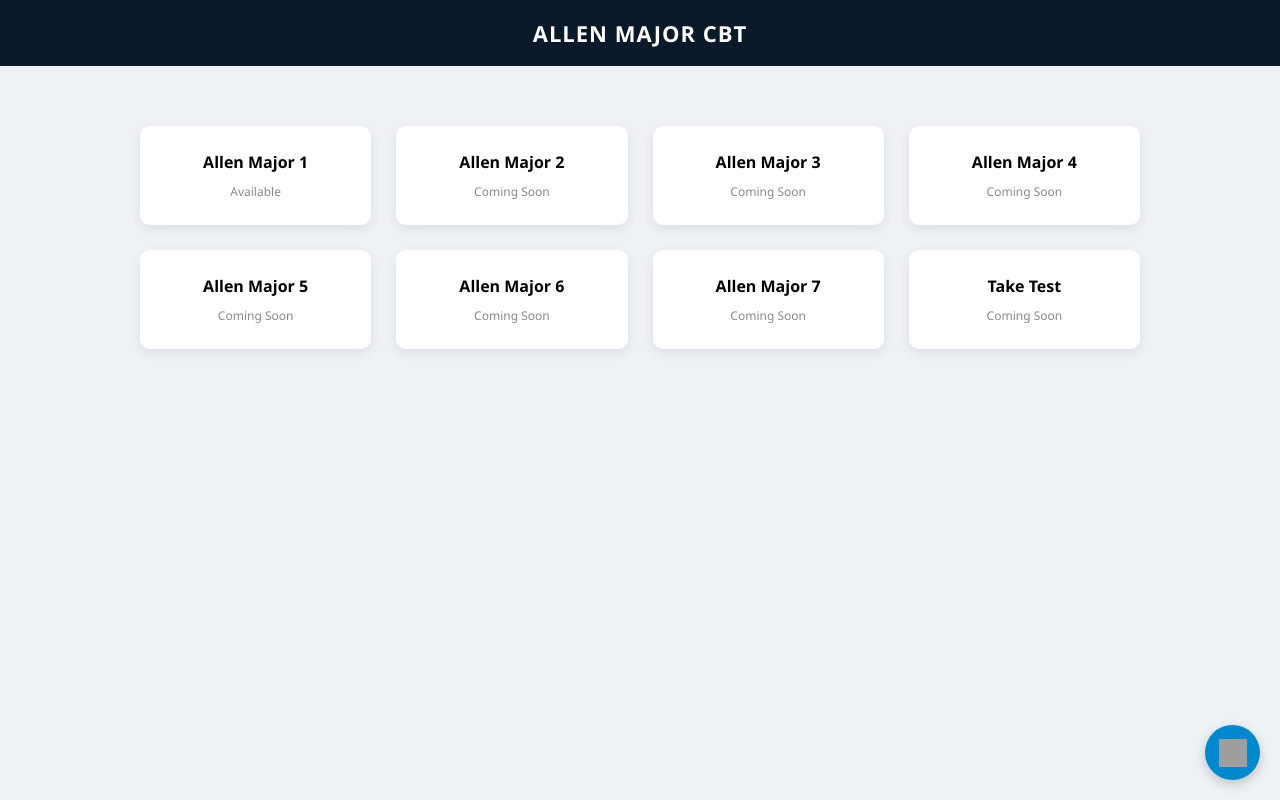
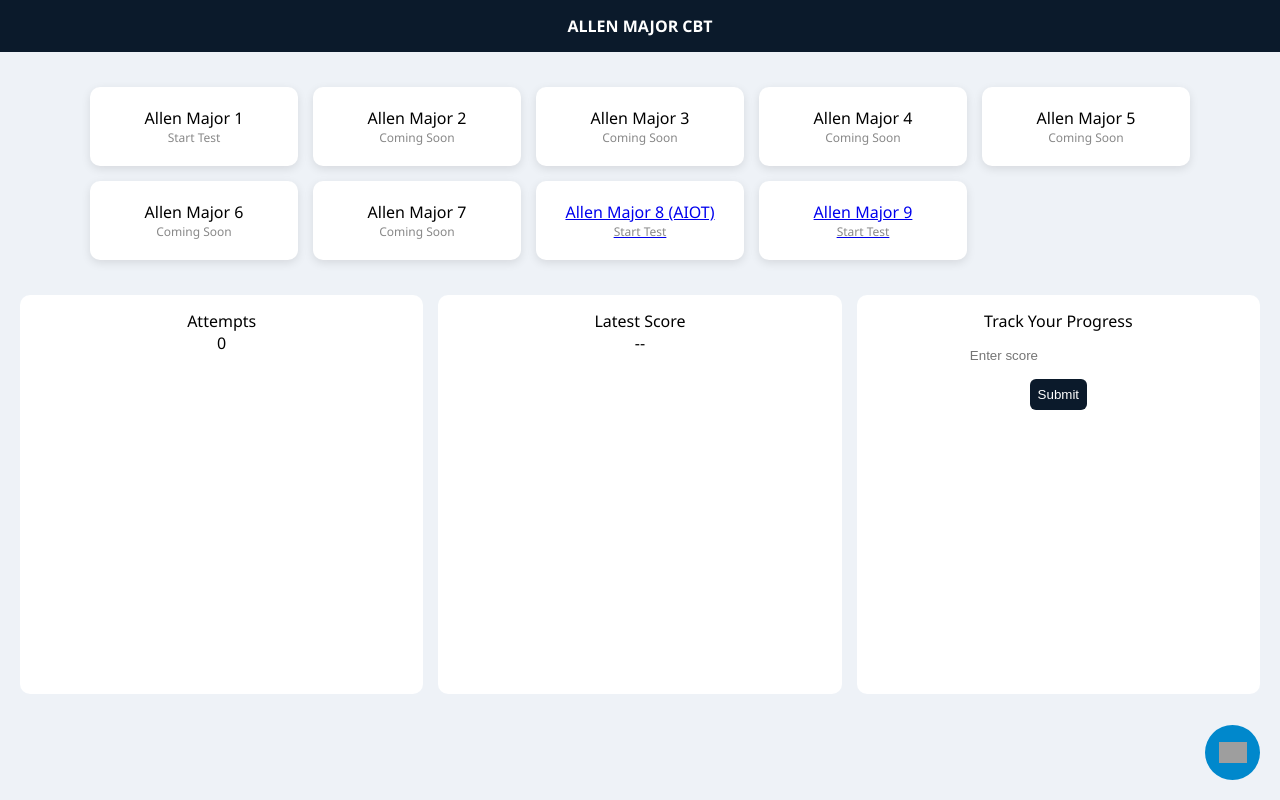
Before and after one commit to hydrogenwithhelium/ALLEN-MAJOR, a plain HTML site: page index.html in a window 1280 px wide. Drawn offline with Linux system fonts and the light colour scheme; grey boxes are pictures that could not be loaded.

Commit message:
Update index.html

```diff
--- a/index.html
+++ b/index.html
@@ -1,134 +1,96 @@
 <!DOCTYPE html><html lang="en">
 <head>
-  <meta charset="UTF-8">
-  <meta name="viewport" content="width=device-width, initial-scale=1.0">
-  <title>ALLEN MAJOR CBT</title>  <style>
-    body {
-      margin: 0;
-      font-family: 'Segoe UI', Tahoma, sans-serif;
-      background: #eef2f7;
-    }
+<meta charset="UTF-8">
+<meta name="viewport" content="width=device-width, initial-scale=1.0">
+<title>ALLEN MAJOR CBT</title><style>
+body{margin:0;font-family:'Segoe UI',sans-serif;background:#eef2f7}
+header{background:#0b1a2b;color:#fff;padding:15px;text-align:center;font-weight:600;position:sticky;top:0}
+.container{max-width:1100px;margin:20px auto;padding:15px;display:grid;grid-template-columns:repeat(auto-fit,minmax(180px,1fr));gap:15px}
+.tile{background:#fff;padding:20px;border-radius:10px;text-align:center;cursor:pointer;box-shadow:0 3px 10px rgba(0,0,0,0.1);transition:.2s}
+.tile:hover{transform:translateY(-5px)}
+.status{font-size:12px;color:#888}
+.hidden{display:none}
 
-    header {
-      background: #0b1a2b;
-      color: #fff;
-      padding: 18px;
-      text-align: center;
-      font-size: 22px;
-      font-weight: 600;
-      letter-spacing: 1px;
-    }
+.dashboard{display:grid;grid-template-columns:repeat(auto-fit,minmax(220px,1fr));gap:15px;margin:20px}
+.card{background:#fff;padding:15px;border-radius:10px;text-align:center}
+.progress-bar{height:8px;background:#ddd;border-radius:5px;overflow:hidden;margin:8px 0}
+.progress-fill{height:100%;background:#0b1a2b;width:0%}
 
-    .container {
-      max-width: 1000px;
-      margin: 40px auto;
-      padding: 20px;
-      display: grid;
-      grid-template-columns: repeat(auto-fit, minmax(200px, 1fr));
-      gap: 25px;
-    }
+input,button{padding:8px;border-radius:6px;border:none;margin-top:8px}
+button{background:#0b1a2b;color:#fff;cursor:pointer}
 
-    .tile {
-      background: #ffffff;
-      border-radius: 10px;
-      padding: 25px 15px;
-      text-align: center;
-      box-shadow: 0 4px 12px rgba(0,0,0,0.08);
-      transition: all 0.25s ease;
-      cursor: pointer;
-      position: relative;
-    }
+canvas{width:100%;max-width:500px;margin:10px auto;display:block}
 
-    .tile:hover {
-      transform: translateY(-6px) scale(1.02);
-      box-shadow: 0 8px 20px rgba(0,0,0,0.15);
-    }
+.telegram{position:fixed;bottom:20px;right:20px;background:#0088cc;width:55px;height:55px;border-radius:50%;display:flex;align-items:center;justify-content:center}
+.telegram img{width:28px}
+</style></head><body>
+<header>ALLEN MAJOR CBT</header><!-- HOME --><div id="home">
+<div class="container">
+<div class="tile" onclick="startTest()">Allen Major 1<div class="status">Start Test</div></div>
+<div class="tile">Allen Major 2<div class="status">Coming Soon</div></div>
+<div class="tile">Allen Major 3<div class="status">Coming Soon</div></div>
+<div class="tile">Allen Major 4<div class="status">Coming Soon</div></div>
+<div class="tile">Allen Major 5<div class="status">Coming Soon</div></div>
+<div class="tile">Allen Major 6<div class="status">Coming Soon</div></div>
+<div class="tile">Allen Major 7<div class="status">Coming Soon</div></div>
+<a href="https://allenmajor1.vercel.app/test8" target="_blank"><div class="tile">Allen Major 8 (AIOT)<div class="status">Start Test</div></div></a>
+<a href="https://allenmajor1.vercel.app/test9" target="_blank"><div class="tile">Allen Major 9<div class="status">Start Test</div></div></a>
+</div><div class="dashboard">
+<div class="card">Attempts<br><span id="attempts">0</span></div>
+<div class="card">Latest Score<br><span id="score">--</span></div><div class="card">
+Track Your Progress<br>
+<input type="number" id="scoreInput" placeholder="Enter score">
+<br>
+<button onclick="addScore()">Submit</button>
+<canvas id="chart"></canvas>
+</div>
+</div>
+</div><!-- TEST PAGE --><div id="test" class="hidden">
+<div class="container">
+<div class="tile">Test Running... (Demo)</div>
+</div>
+</div><a href="https://t.me/+0_eGsQpgkEU1YzRl" target="_blank" class="telegram">
+<img src="https://cdn-icons-png.flaticon.com/512/2111/2111646.png">
+</a><script>
+let scores = JSON.parse(localStorage.getItem('scores')||'[]');
 
-    .title {
-      font-size: 16px;
-      font-weight: 600;
-      margin-bottom: 10px;
-    }
+function addScore(){
+let val = parseInt(document.getElementById('scoreInput').value);
+if(!isNaN(val)){
+scores.push(val);
+localStorage.setItem('scores',JSON.stringify(scores));
+drawChart();
+document.getElementById('scoreInput').value='';
+}
+}
 
-    .status {
-      font-size: 12px;
-      color: #888;
-    }
+function drawChart(){
+let c = document.getElementById('chart');
+let ctx = c.getContext('2d');
+c.height=200;
+ctx.clearRect(0,0,c.width,c.height);
 
-    a {
-      text-decoration: none;
-      color: inherit;
-    }
+let max = Math.max(...scores,10);
+let step = c.width/(scores.length||1);
 
-    .telegram {
-      position: fixed;
-      bottom: 20px;
-      right: 20px;
-      background: #0088cc;
-      width: 55px;
-      height: 55px;
-      border-radius: 50%;
-      display: flex;
-      align-items: center;
-      justify-content: center;
-      box-shadow: 0 4px 12px rgba(0,0,0,0.2);
-      transition: 0.3s;
-    }
+ctx.beginPath();
+scores.forEach((s,i)=>{
+let x = i*step+20;
+let y = 200-(s/max*180);
+if(i===0) ctx.moveTo(x,y);
+else ctx.lineTo(x,y);
+});
+ctx.stroke();
+}
 
-    .telegram:hover {
-      transform: scale(1.1);
-      box-shadow: 0 6px 18px rgba(0,0,0,0.3);
-    }
+function startTest(){
+alert('Test UI can be expanded later');
+}
 
-    .telegram img {
-      width: 28px;
-      height: 28px;
-    }
-
-  </style></head>
-<body>  <header>ALLEN MAJOR CBT</header>  <div class="container"><a href="https://allenmajor1.vercel.app/" target="_blank">
-  <div class="tile">
-    <div class="title">Allen Major 1</div>
-    <div class="status">Available</div>
-  </div>
-</a>
-
-<div class="tile">
-  <div class="title">Allen Major 2</div>
-  <div class="status">Coming Soon</div>
-</div>
-
-<div class="tile">
-  <div class="title">Allen Major 3</div>
-  <div class="status">Coming Soon</div>
-</div>
-
-<div class="tile">
-  <div class="title">Allen Major 4</div>
-  <div class="status">Coming Soon</div>
-</div>
-
-<div class="tile">
-  <div class="title">Allen Major 5</div>
-  <div class="status">Coming Soon</div>
-</div>
-
-<div class="tile">
-  <div class="title">Allen Major 6</div>
-  <div class="status">Coming Soon</div>
-</div>
-
-<div class="tile">
-  <div class="title">Allen Major 7</div>
-  <div class="status">Coming Soon</div>
-</div>
-
-<div class="tile">
-  <div class="title">Take Test</div>
-  <div class="status">Coming Soon</div>
-</div>
-
-  </div>  <a href="https://t.me/+0_eGsQpgkEU1YzRl" target="_blank" class="telegram">
-    <img src="https://cdn-icons-png.flaticon.com/512/2111/2111646.png" alt="Telegram">
-  </a></body>
+window.onload=function(){
+document.getElementById('attempts').innerText=localStorage.getItem('attempts')||0;
+document.getElementById('score').innerText=localStorage.getItem('score')||'--';
+drawChart();
+}
+</script></body>
 </html>
```
